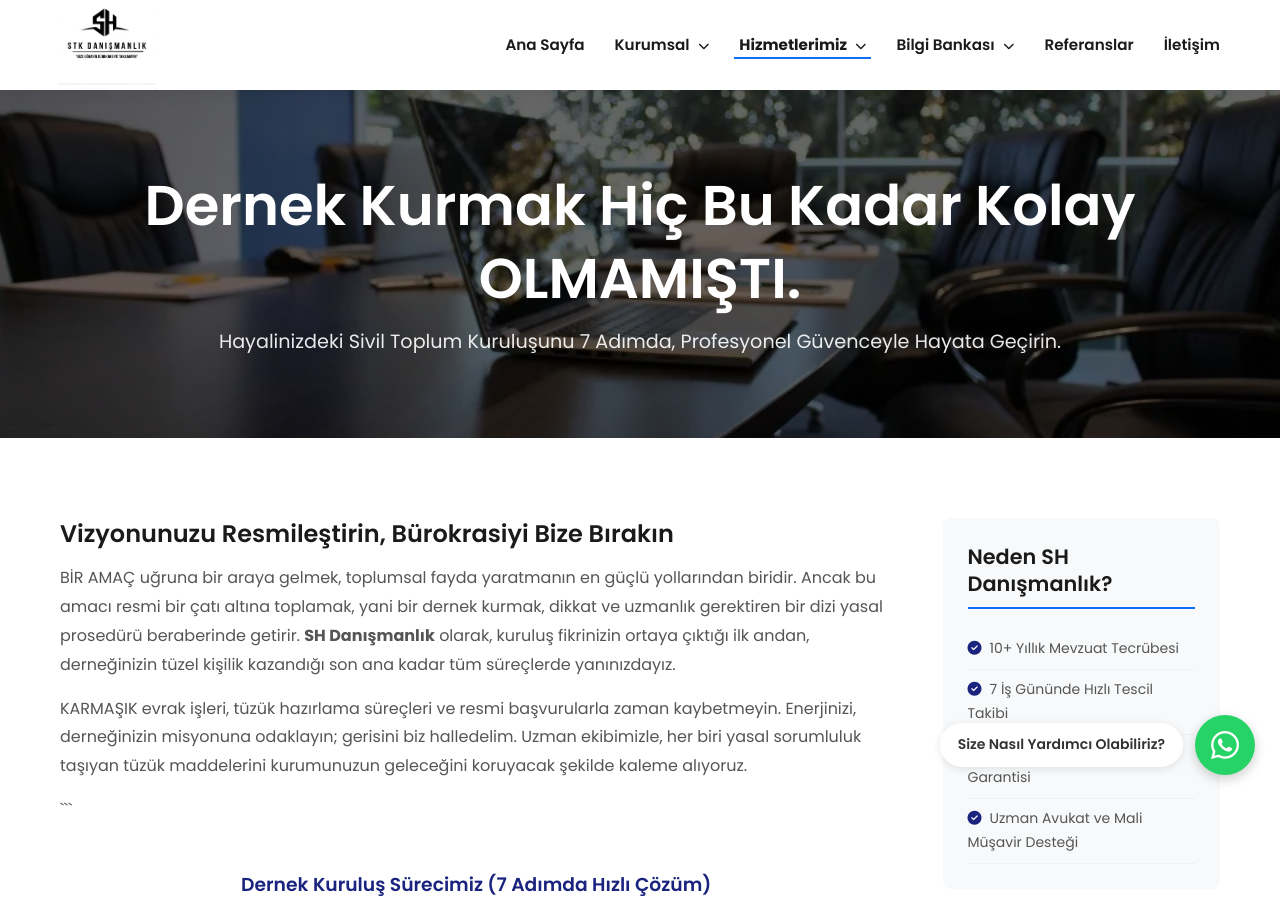
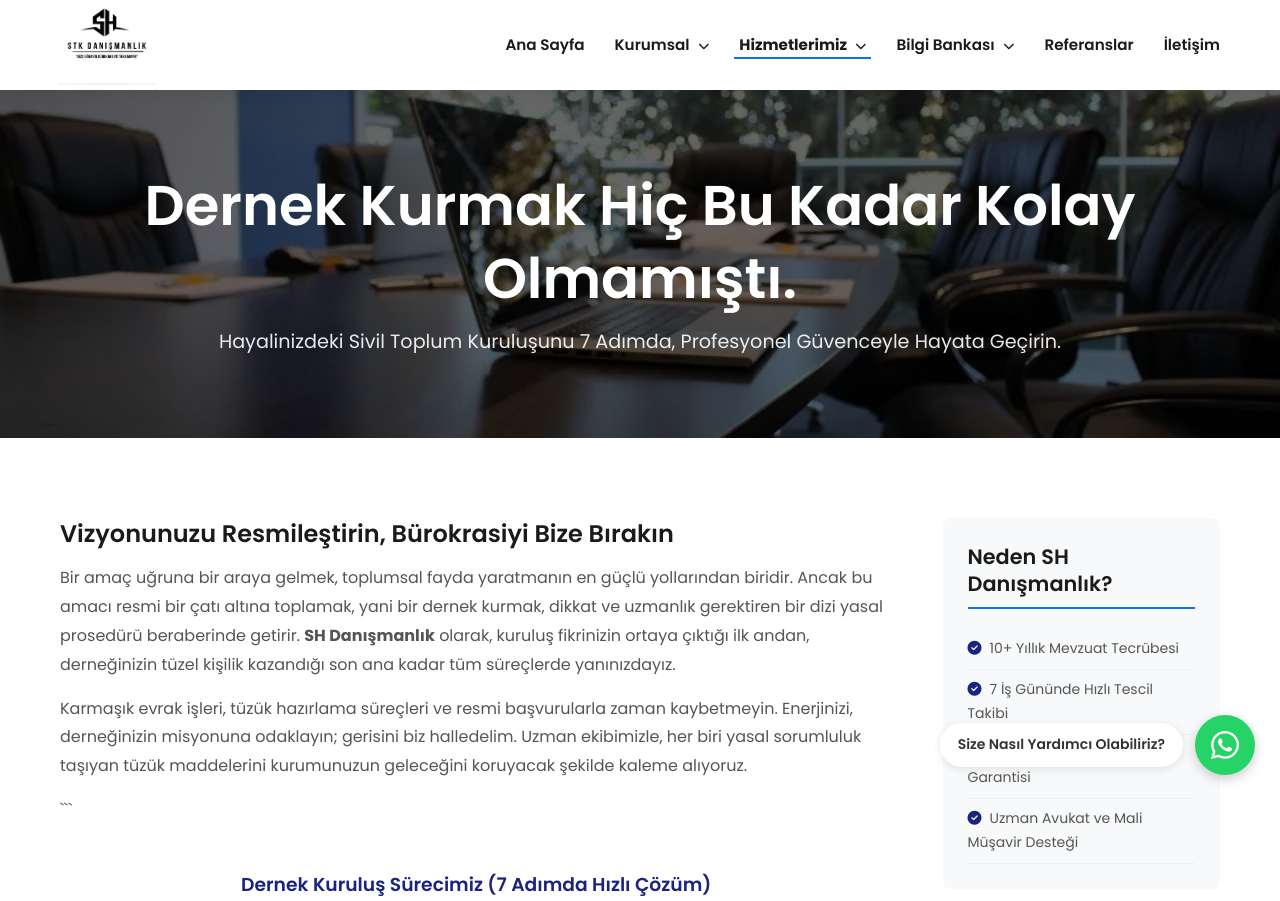
Before and after one commit to posavishatayilmuduru-sudo/shdanisman, an Eleventy site: page hizmet-dernek-kurulusu.html in a window 1280 px wide. Shown: the top 901 px of the page. Built offline with nearby package versions, Linux system fonts and the light colour scheme; Eleventy itself is replaced by a stand-in of ours; files that its build step writes are made by us from their sources.

Commit message:
Update Hizmet “dernek-kurulusu”

````diff
--- a/hizmet-dernek-kurulusu.html
+++ b/hizmet-dernek-kurulusu.html
@@ -1,9 +1,9 @@
 ---
 layout: layouts/base.html
-title: Dernek Kurmak Hiç Bu Kadar Kolay OLMAMIŞTI.
+title: Dernek Kurmak Hiç Bu Kadar Kolay Olmamıştı.
 description: Dernek kurmak hiç bu kadar kolay olmamıştı! 7 adımda hızlı çözüm,
   kusursuz tüzük hazırlığı ve resmi tescil süreciyle hayalinizdeki derneği SH
-  Danışmanlık ile HAYATA GEÇİRİN.
+  Danışmanlık ile Hayata Geçirin.
 excerpt: Hayalinizdeki Sivil Toplum Kuruluşunu 7 Adımda, Profesyonel Güvenceyle
   Hayata Geçirin.
 banner_image: /img/banner2.webp
@@ -18,9 +18,9 @@ sidebar_items:
   - Uzman Avukat ve Mali Müşavir Desteği
 ---
 <h2>Vizyonunuzu Resmileştirin, Bürokrasiyi Bize Bırakın</h2>
-                    <p>BİR AMAÇ uğruna bir araya gelmek, toplumsal fayda yaratmanın en güçlü yollarından biridir. Ancak bu amacı resmi bir çatı altına toplamak, yani bir dernek kurmak, dikkat ve uzmanlık gerektiren bir dizi yasal prosedürü beraberinde getirir. <strong>SH Danışmanlık</strong> olarak, kuruluş fikrinizin ortaya çıktığı ilk andan, derneğinizin tüzel kişilik kazandığı son ana kadar tüm süreçlerde yanınızdayız.</p>
+                    <p>Bir amaç uğruna bir araya gelmek, toplumsal fayda yaratmanın en güçlü yollarından biridir. Ancak bu amacı resmi bir çatı altına toplamak, yani bir dernek kurmak, dikkat ve uzmanlık gerektiren bir dizi yasal prosedürü beraberinde getirir. <strong>SH Danışmanlık</strong> olarak, kuruluş fikrinizin ortaya çıktığı ilk andan, derneğinizin tüzel kişilik kazandığı son ana kadar tüm süreçlerde yanınızdayız.</p>
 
-                    <p>KARMAŞIK evrak işleri, tüzük hazırlama süreçleri ve resmi başvurularla zaman kaybetmeyin. Enerjinizi, derneğinizin misyonuna odaklayın; gerisini biz halledelim. Uzman ekibimizle, her biri yasal sorumluluk taşıyan tüzük maddelerini kurumunuzun geleceğini koruyacak şekilde kaleme alıyoruz.</p>
+                    <p>Karmaşık evrak işleri, tüzük hazırlama süreçleri ve resmi başvurularla zaman kaybetmeyin. Enerjinizi, derneğinizin misyonuna odaklayın; gerisini biz halledelim. Uzman ekibimizle, her biri yasal sorumluluk taşıyan tüzük maddelerini kurumunuzun geleceğini koruyacak şekilde kaleme alıyoruz.</p>
 
 ```
                 <h3 style="margin-top: 50px; text-align: center; color: #1a237e;">Dernek Kuruluş Sürecimiz (7 Adımda Hızlı Çözüm)</h3>
````
